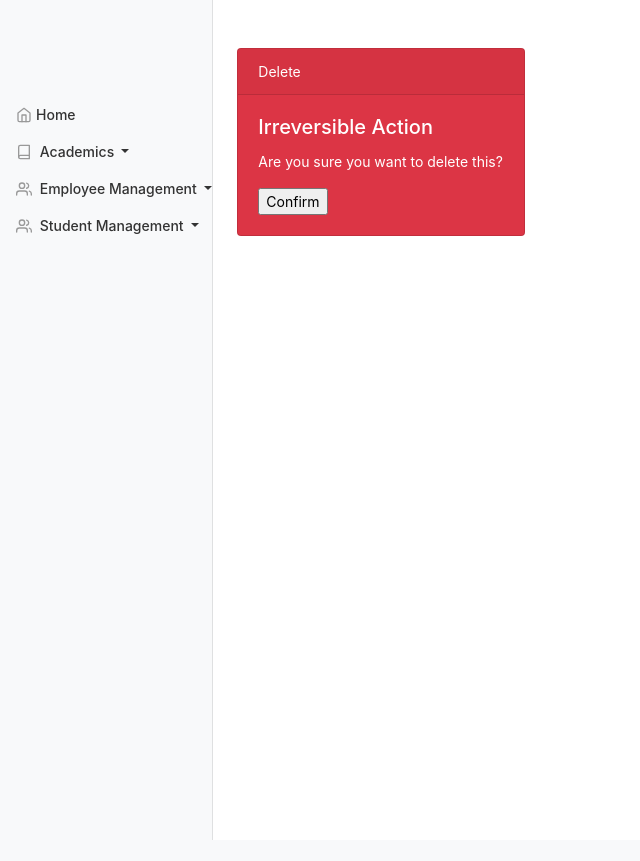
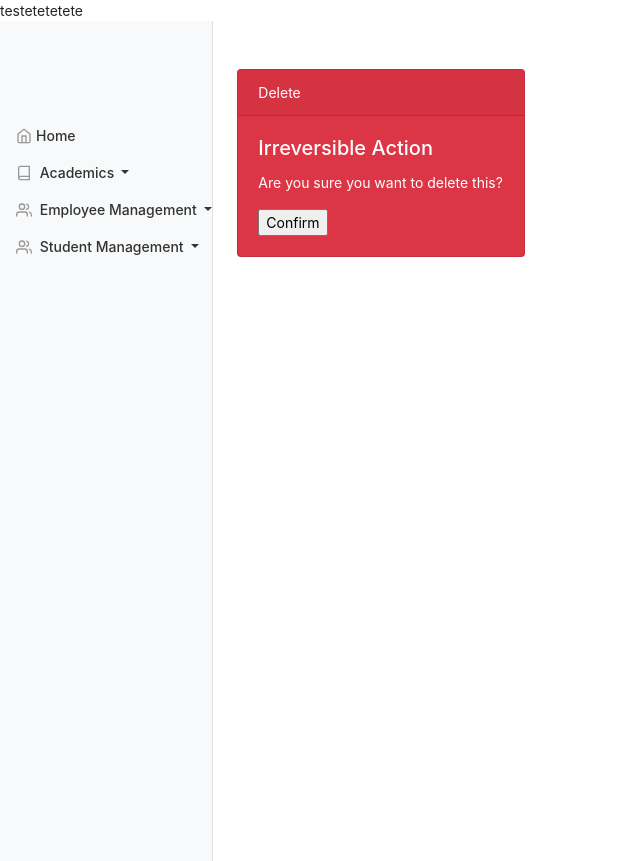
Before and after one commit to begp/django-sms, a Django app: page /academics/delete-room/1 in a window 1280 px wide. Shown: the whole page, without its empty margins (0-640 px from the left). Before the commit the page ends 840 px from the top, so only its background shows below. Run offline with Django 3.2, Linux system fonts and the light colour scheme; data comes from the database, SQL or seed files in the repository; some libraries are stand-ins or nearby versions.

Commit message:
test added

```diff
--- a/Templates/base.html
+++ b/Templates/base.html
@@ -48,7 +48,7 @@
 
 
 {% endif %}
-
+testetetetete
 <div class="container-fluid">
     <div class="row">
         <nav class="col-md-2 d-none d-md-block bg-light sidebar">
```
